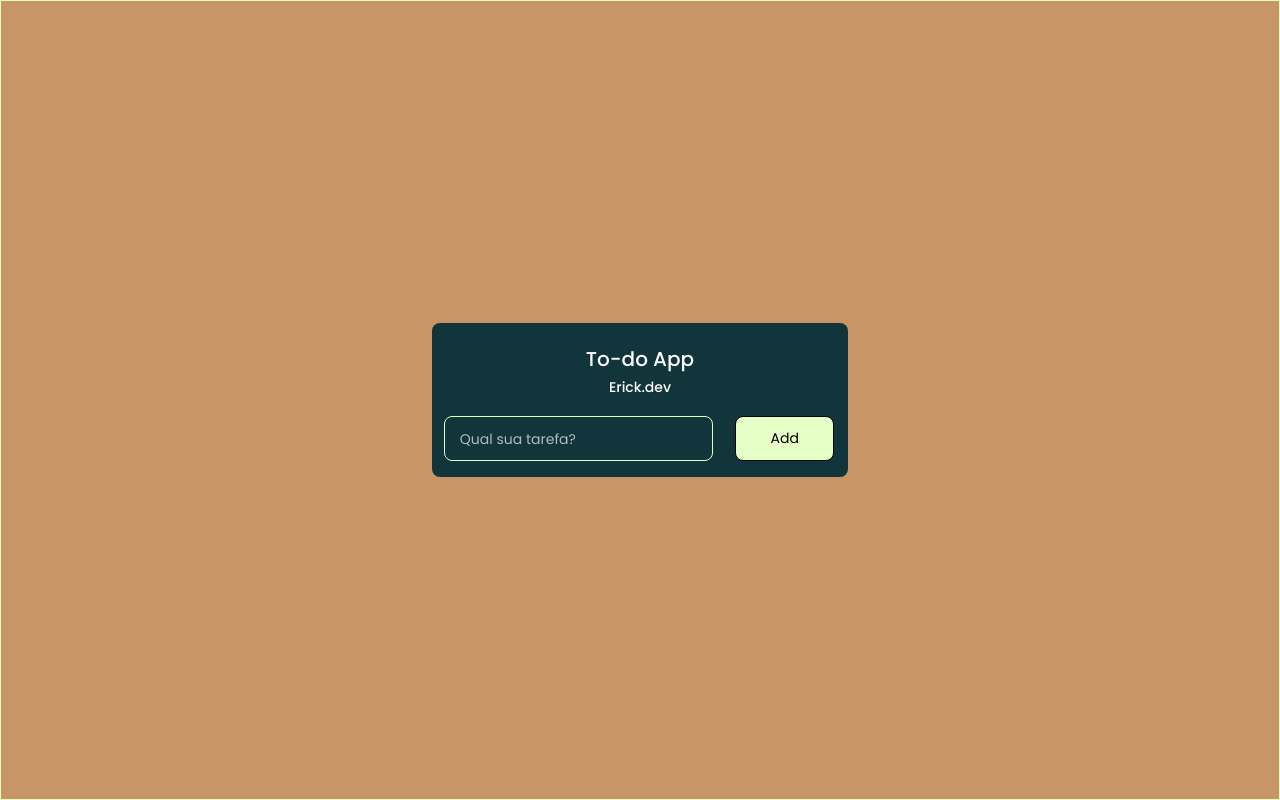
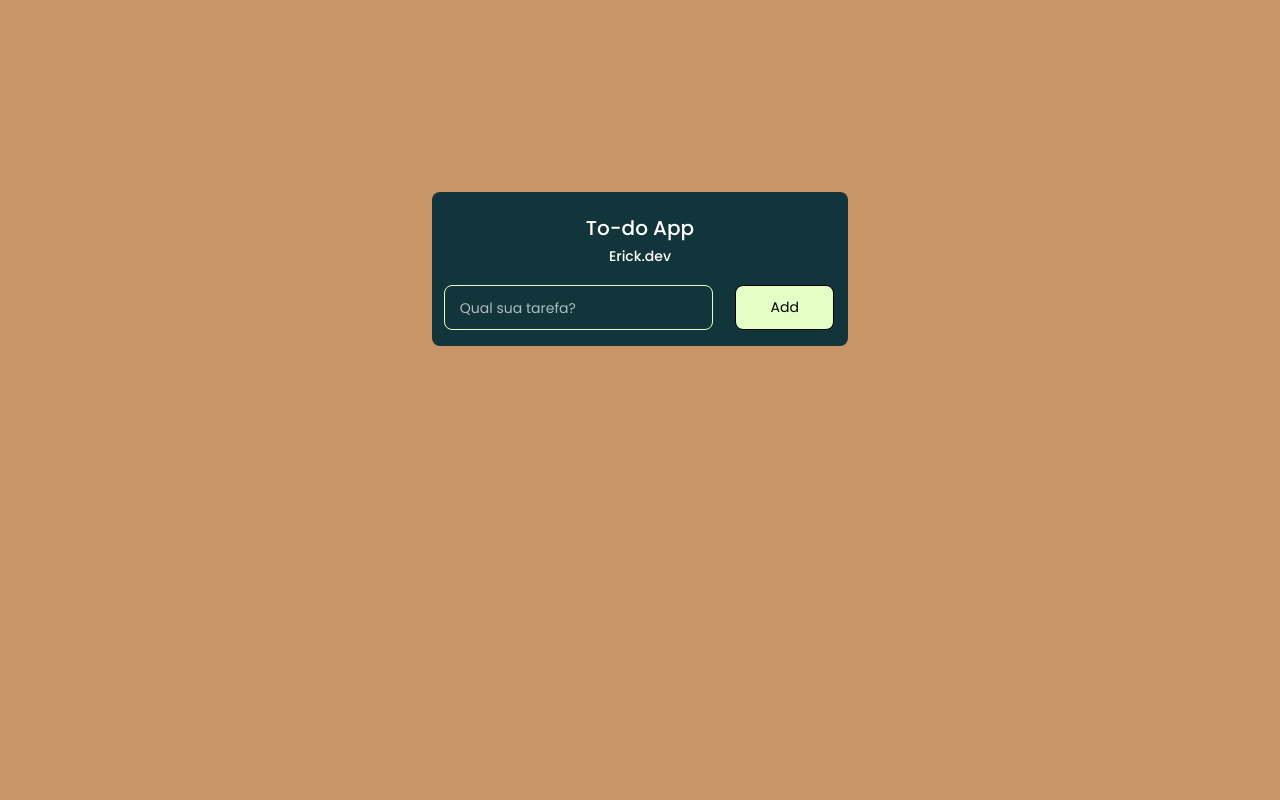
Before and after one commit to itseriqq/todoapp-react, a React (Create React App) app in the folder project/: page / in a window 1280 px wide. Built offline with nearby package versions, Linux system fonts and the light colour scheme.

Commit message:
Forms has margin-top added

```diff
--- a/project/src/App.jsx
+++ b/project/src/App.jsx
@@ -7,6 +7,7 @@ import Col from 'react-bootstrap/Col';
 
 function App() {
   const [itemList, setItemList] = useState([]);
+  const [input, setInput] = useState("");
   const [inputText, setInputText] = useState("");
 
   function handleAdicionaItem() {
--- a/project/src/styles.css
+++ b/project/src/styles.css
@@ -11,12 +11,11 @@
 }
 
 body {
-    height: 100vh;
+    margin-top: 15%;
     display: flex;
     justify-content: center;
     align-items: center;
     background-color: #c89666;
-    border: 1px solid #e5fec5;
 }
 
 .forms {
```
